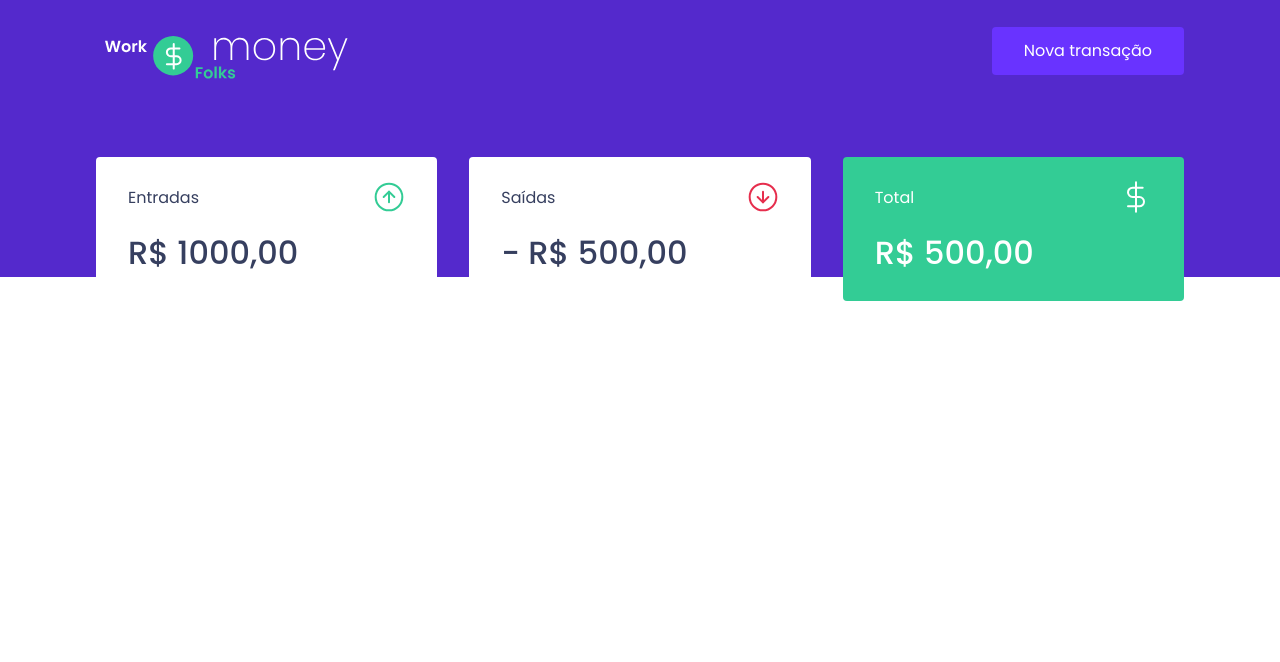
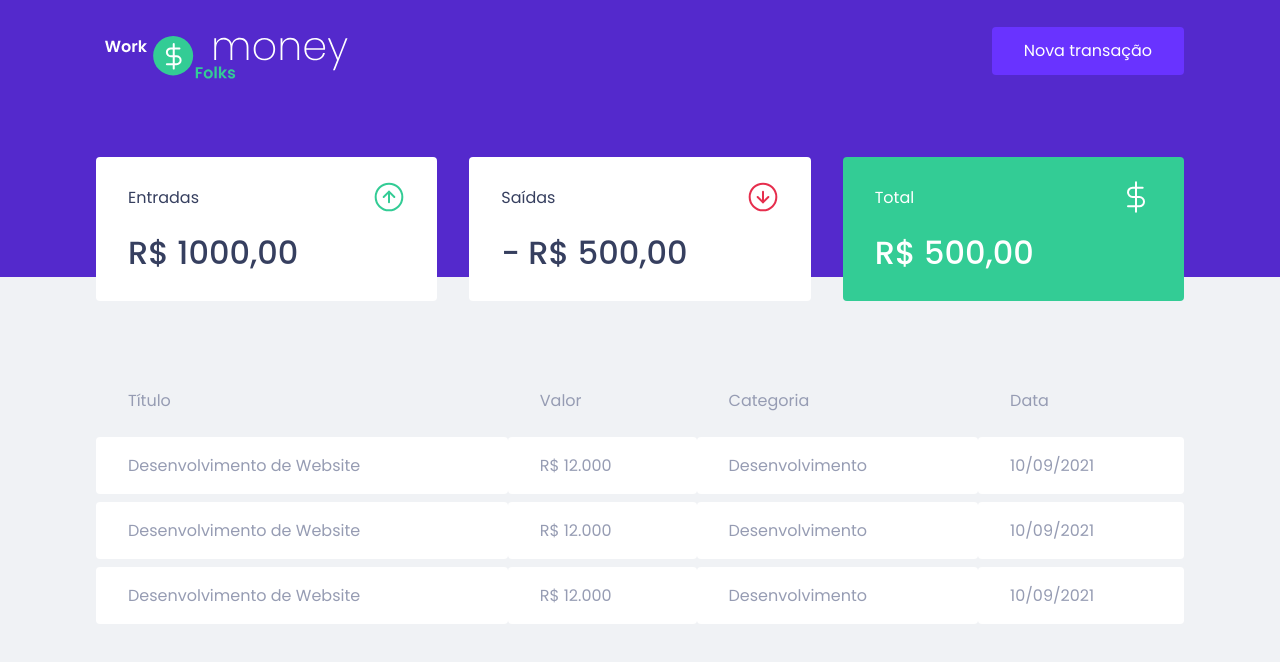
Before and after one commit to fabianocsouza/Work-Folks-money, a React (Create React App) app: page / in a window 1280 px wide. Shown: the top 662 px of the page. Built offline with nearby package versions, Linux system fonts and the light colour scheme.

Commit message:
creating transaction table

```diff
--- a/src/components/Dashboard/index.tsx
+++ b/src/components/Dashboard/index.tsx
@@ -1,10 +1,12 @@
 import { Summary } from "../Summary";
+import { TransactionTable } from "../TransactionsTable";
 import { Container } from "./styles";
 
 export function Dashboard() {
   return (
     <Container>
       <Summary />
+      <TransactionTable />
     </Container>
   );
 }
--- /dev/null
+++ b/src/components/TransactionsTable/index.tsx
@@ -0,0 +1,39 @@
+import { Container } from "./styles";
+
+export function TransactionTable() {
+  return (
+    <Container>
+      <table>
+        <thead>
+          <tr>
+            <th>Título</th>
+            <th>Valor</th>
+            <th>Categoria</th>
+            <th>Data</th>
+          </tr>
+        </thead>
+
+        <tbody>
+          <tr>
+            <td>Desenvolvimento de Website</td>
+            <td>R$ 12.000</td>
+            <td>Desenvolvimento</td>
+            <td>10/09/2021</td>
+          </tr>
+          <tr>
+            <td>Desenvolvimento de Website</td>
+            <td>R$ 12.000</td>
+            <td>Desenvolvimento</td>
+            <td>10/09/2021</td>
+          </tr>
+          <tr>
+            <td>Desenvolvimento de Website</td>
+            <td>R$ 12.000</td>
+            <td>Desenvolvimento</td>
+            <td>10/09/2021</td>
+          </tr>
+        </tbody>
+      </table>
+    </Container>
+  );
+}
--- /dev/null
+++ b/src/components/TransactionsTable/styles.ts
@@ -0,0 +1,26 @@
+import styled from "styled-components";
+
+export const Container = styled.div`
+  margin-top: 4rem;
+
+  table {
+    width: 100%;
+    border-spacing: 0 0.5rem;
+
+    th {
+      color: var(--text-body);
+      font-weight: 400;
+      padding: 1rem 2rem;
+      text-align: left;
+      line-height: 1.5rem;
+    }
+
+    td {
+      padding: 1rem 2rem;
+      border: 0;
+      background: var(--shape);
+      color: var(--text-body);
+      border-radius: 0.25rem;
+    }
+  }
+`;
--- a/src/styles/global.ts
+++ b/src/styles/global.ts
@@ -33,7 +33,7 @@
   }
 
   body {
-    background: var(---background);
+    background: var(--background);
     -webkit-font-smoothing: antialiased;
   }
 
```
